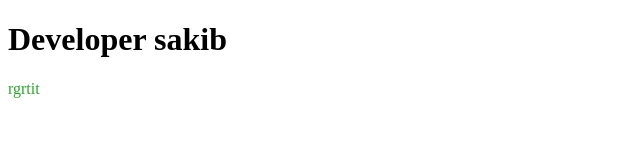
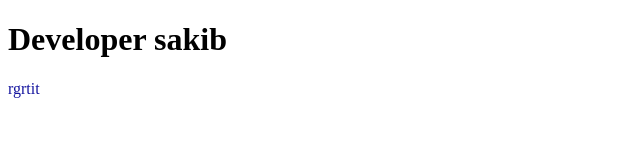
Before and after one commit to sakibbiswas/my-3rd-repo, a plain HTML site: page index.html in a window 1280 px wide. Shown: the full height of the page, 0-640 px from the left. Drawn offline with Linux system fonts and the light colour scheme.

Commit message:
color changed

```diff
--- a/style.css
+++ b/style.css
@@ -1,3 +1,3 @@
 p{
-    color: rgb(42, 165, 44);
+    color: rgb(21, 21, 159);
 }
```
